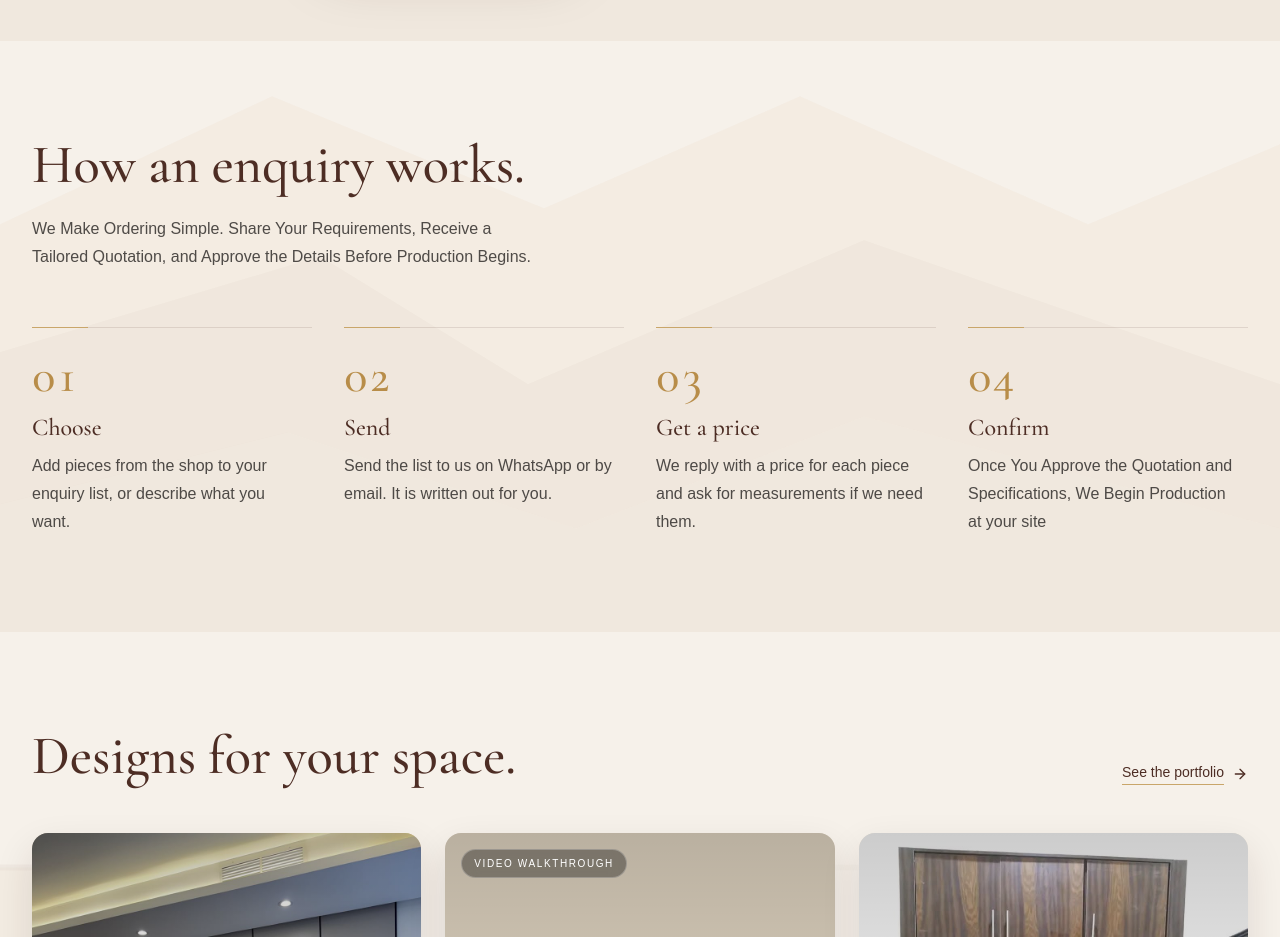
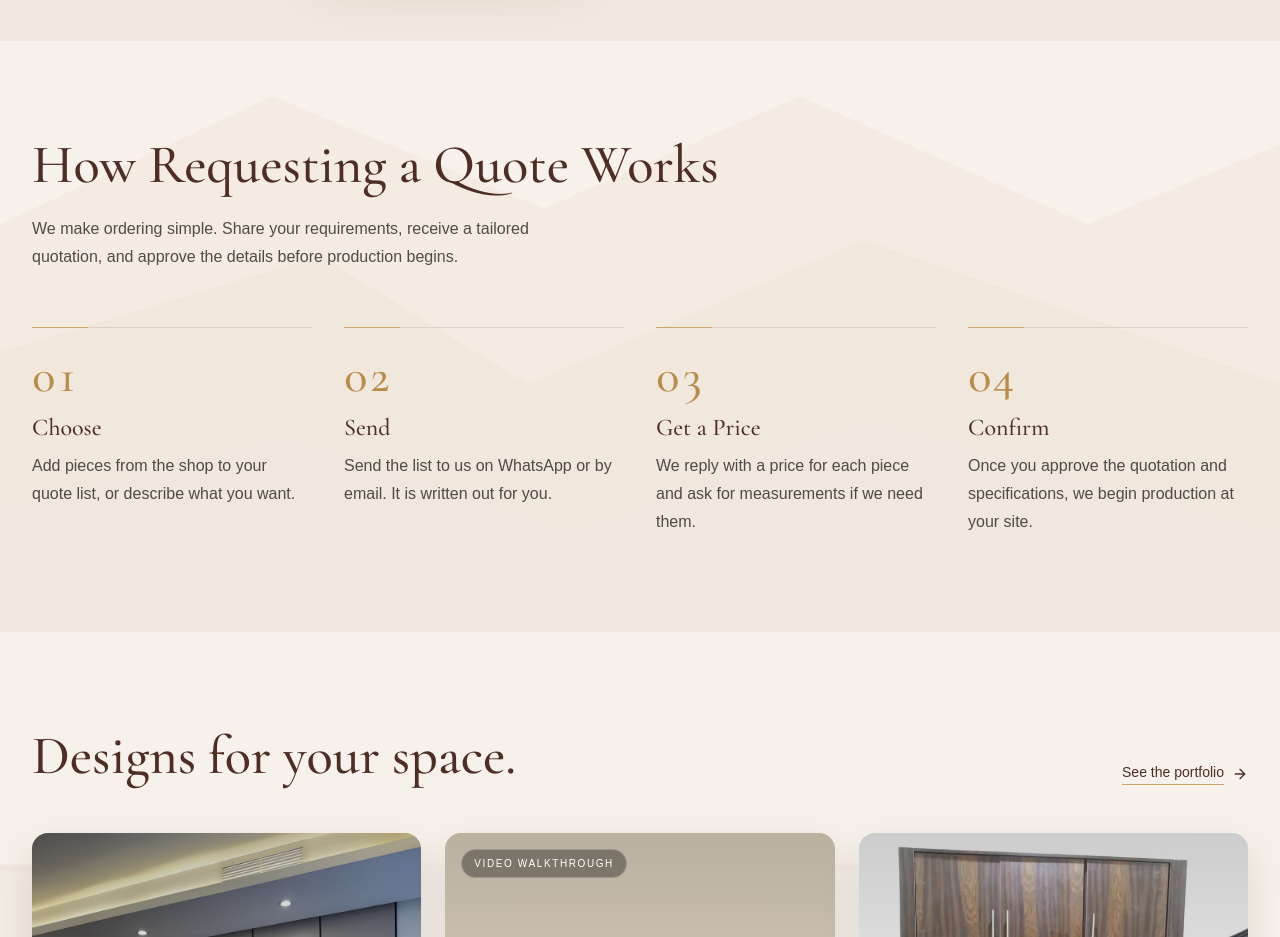
Before and after one commit to MaryAMsendoo/tm, a Next.js app: page / in a window 1280 px wide. Shown: the part 6180-7117 px from the top of the page. Built offline with nearby package versions, Linux system fonts and the light colour scheme; grey boxes are pictures that could not be loaded.

Commit message:
Enhance the wording and text deco accross the app

```diff
--- a/components/home/HowItWorks.tsx
+++ b/components/home/HowItWorks.tsx
@@ -9,19 +9,19 @@ const EASE = [0.22, 1, 0.36, 1] as const;
 const steps = [
   {
     title: "Choose",
-    text: "Add pieces from the shop to your enquiry list, or describe what you want.",
+    text: "Add pieces from the shop to your quote list, or describe what you want.",
   },
   {
     title: "Send",
     text: "Send the list to us on WhatsApp or by email. It is written out for you.",
   },
   {
-    title: "Get a price",
+    title: "Get a Price",
     text: "We reply with a price for each piece and ask for measurements if we need them.",
   },
   {
     title: "Confirm",
-    text: "Once You Approve the Quotation and Specifications, We Begin Production at your site",
+    text: "Once you approve the quotation and specifications, we begin production at your site.",
   },
 ];
 
@@ -33,11 +33,11 @@ export function HowItWorks() {
 
         <div className="relative mx-auto max-w-7xl px-5 py-16 lg:px-8 lg:py-24">
           <WordReveal
-            text="How an enquiry works."
+            text="How Requesting a Quote Works"
             className="font-display text-[clamp(2rem,4.4vw,3.4rem)] font-medium leading-[1.06] text-[var(--brand-wood)]"
           />
           <p className="mt-5 max-w-lg text-base leading-7 text-[var(--text-muted)]">
-            We Make Ordering Simple. Share Your Requirements, Receive a Tailored Quotation, and Approve the Details Before Production Begins.</p>
+            We make ordering simple. Share your requirements, receive a tailored quotation, and approve the details before production begins.</p>
 
           <ol className="mt-14 grid gap-10 sm:grid-cols-2 lg:grid-cols-4 lg:gap-8">
             {steps.map((s, i) => (
--- a/components/shop/ShopView.tsx
+++ b/components/shop/ShopView.tsx
@@ -115,7 +115,7 @@ export function ShopView() {
         <div className="relative mx-auto max-w-7xl px-5 pb-20 pt-12 lg:px-8 lg:pb-28 lg:pt-16">
           <WordReveal
             as="h1"
-            text="Everything we have built."
+            text="Everything We Have Built"
             className="font-display text-[clamp(2.4rem,5vw,4rem)] font-medium leading-[1.05] text-[var(--brand-wood)]"
           />
           <motion.p
@@ -125,7 +125,7 @@ export function ShopView() {
             className="mt-5 max-w-lg text-base leading-7 text-[var(--text-muted)]"
           >
             Prices are given on request, because each piece is made to your
-            size and finish. Add what you like to your enquiry list.
+            size and finish. Add what you like to your quote list.
           </motion.p>
 
           {/* Sticky filters */}
@@ -220,7 +220,7 @@ export function ShopView() {
             <div className="mt-12 max-w-md">
               <p className="font-display text-3xl text-[var(--brand-wood)]">
                 {category && filteredArchive.length > 0 && !query.trim()
-                  ? `No shop listings for ${categories.find((c) => c.slug === category)?.label ?? category}.`
+                  ? `No shop listings for ${(categories.find((c) => c.slug === category)?.label ?? category).toLowerCase()}.`
                   : "Nothing matches that yet."}
               </p>
               <p className="mt-3 text-base leading-7 text-[var(--text-muted)]">
@@ -253,7 +253,7 @@ export function ShopView() {
                   Showroom archive
                 </p>
                 <h2 className="mt-2 font-display text-3xl text-[var(--brand-wood)] sm:text-4xl">
-                  A curated gallery of the complete furniture archive
+                  A Curated Gallery of the Complete Furniture Archive
                 </h2>
               </div>
 
@@ -286,7 +286,7 @@ export function ShopView() {
                         className="absolute inset-0 z-10 flex items-end justify-center bg-gradient-to-t from-black/45 via-transparent to-transparent p-5 text-sm font-medium text-white opacity-0 transition-opacity duration-300 group-hover:opacity-100 focus:opacity-100 focus:outline-none focus-visible:ring-2 focus-visible:ring-inset focus-visible:ring-[var(--brand-gold)]"
                       >
                         <span className="rounded-full border border-white/35 bg-black/35 px-4 py-2 backdrop-blur-sm">
-                          {item.type === "video" ? "Play video" : "View piece"}
+                          {item.type === "video" ? "Play Video" : "View Piece"}
                         </span>
                       </button>
                       <div className="pointer-events-none absolute inset-x-0 top-0 flex items-center justify-between p-3">
@@ -325,7 +325,7 @@ export function ShopView() {
                               : "bg-[var(--brand-wood)] text-[var(--brand-ivory)] hover:bg-[var(--brand-wood-deep)]",
                           )}
                         >
-                          {added ? "In enquiry" : "Add to enquiry"}
+                          {added ? "In Quote List" : "Add to Quote List"}
                         </button>
 
                         <a
@@ -436,7 +436,7 @@ export function ShopView() {
                   )}
                 >
                   {showroomViewAdded ? <Check size={16} /> : <Plus size={16} />}
-                  {showroomViewAdded ? "In enquiry" : "Add to enquiry"}
+                  {showroomViewAdded ? "In Quote List" : "Add to Quote List"}
                 </button>
               </div>
             </motion.div>
--- a/lib/whatsapp.ts
+++ b/lib/whatsapp.ts
@@ -2,20 +2,21 @@ import { siteConfig } from "./data";
 import type { EnquiryItem } from "./enquiry-store";
 
 export function whatsappUrl(text: string) {
-const number = siteConfig.whatsapp.replace(/\D/g, "");
-return `https://wa.me/${number}?text=${encodeURIComponent(text)}`;}
+  const number = siteConfig.whatsapp.replace(/\D/g, "");
+  return `https://wa.me/${number}?text=${encodeURIComponent(text)}`;
+}
 
 export function generalWhatsappUrl() {
   return whatsappUrl(
-    `Hello ${siteConfig.shortName}, I'd like to make an enquiry.`,
+    `Hello ${siteConfig.shortName}, I'd like to request a quote.`,
   );
 }
 
-/** One product: use this for the "Ask for price" button on a product card. */
+/** One product: use this for the "Ask on WhatsApp" button on a product card. */
 export function productWhatsappUrl(item: Pick<EnquiryItem, "name" | "category">) {
   const cat = item.category ? ` (${item.category})` : "";
   return whatsappUrl(
-    `Hello ${siteConfig.shortName}, I'd like a price for the ${item.name}${cat}. Is it available?`,
+    `Hello ${siteConfig.shortName}, I'd like a quote for the ${item.name}${cat}. Is it available?`,
   );
 }
 
@@ -33,12 +34,12 @@ export function buildEnquiryText(items: EnquiryItem[]) {
   });
 
   return [
-    `Hello ${siteConfig.shortName},` ,
-    "I'd like to enquire about the following pieces:",
+    `Hello ${siteConfig.shortName},`,
+    "I'd like to request a quote for the following pieces:",
     "",
     ...lines,
     "",
-    "Please share the price, finish options, and availability for each item.",
+    "Please share the price, finish options and availability for each item.",
     "Thank you.",
   ].join("\n");
 }
@@ -48,6 +49,6 @@ export function enquiryWhatsappUrl(items: EnquiryItem[]) {
 }
 
 export function enquiryEmailUrl(items: EnquiryItem[]) {
-  const subject = `Price enquiry: ${items.length} item${items.length === 1 ? "" : "s"}`;
+  const subject = `Quote request: ${items.length} item${items.length === 1 ? "" : "s"}`;
   return `mailto:${siteConfig.email}?subject=${encodeURIComponent(subject)}&body=${encodeURIComponent(buildEnquiryText(items))}`;
 }
```
